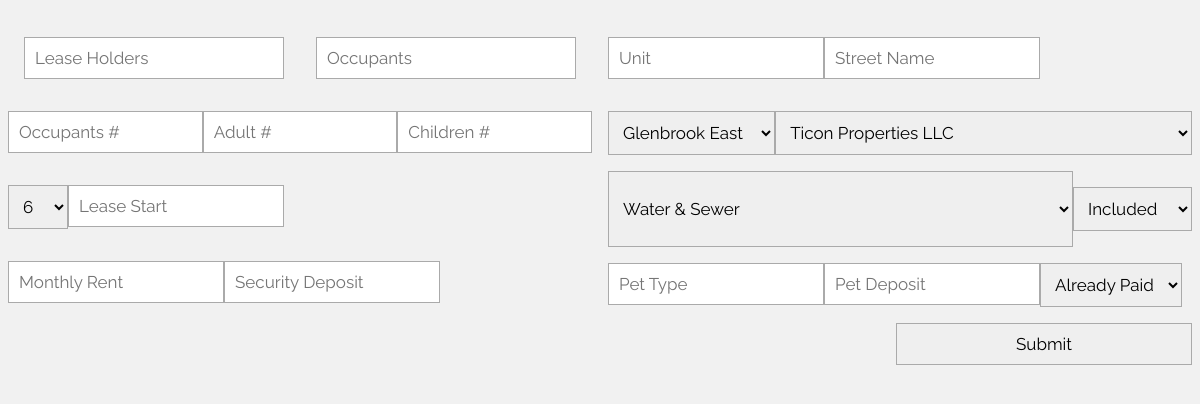
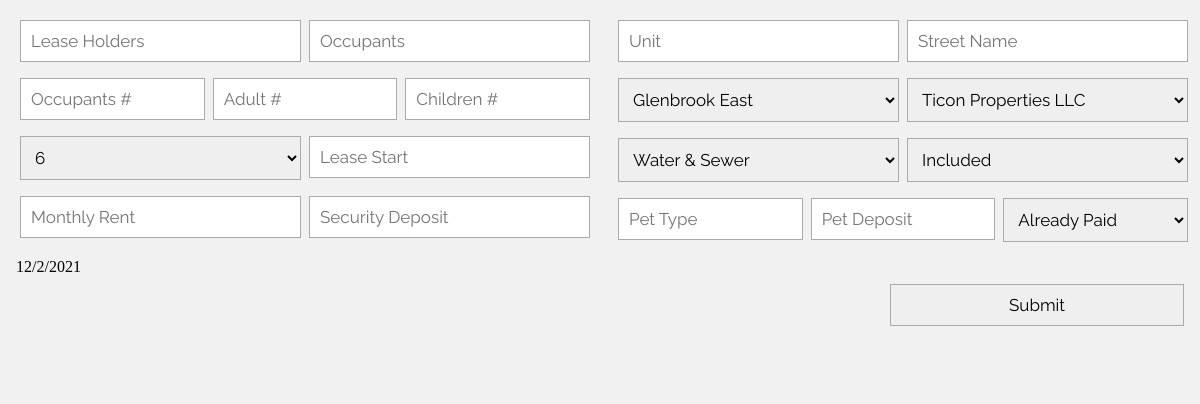
Before and after one commit to OrbitalT/Lease-Gen, an Electron app: page index.html in a window 1200 px wide. Drawn offline with nearby package versions, Linux system fonts and the light colour scheme; no server answers.

Commit message:
UI Done
UI is doneish, working on dynamic dates.

```diff
--- a/index.css
+++ b/index.css
@@ -1,5 +1,7 @@
 * {
     box-sizing: border-box;
+    width: -webkit-fill-available;
+    margin: 4px;
 }
 
 :root {
@@ -106,3 +108,27 @@ button:hover {
 .hidden {
     display: none;
 }
+
+.row {
+    display: flex;
+    /* flex-wrap: wrap; */
+    margin: 0 -10px;
+}
+
+.col-25 {
+    flex: 25%;
+}
+
+.col-50 {
+    flex: 50%;
+}
+
+.col-75 {
+    flex: 75%;
+}
+
+.col-25,
+.col-50,
+.col-75 {
+    padding: 0 16px;
+}
--- a/index.html
+++ b/index.html
@@ -8,32 +8,6 @@
 <meta http-equiv="Pragma" content="no-cache" />
 <meta http-equiv="Expires" content="0" />
 
-<style>
-    .row {
-        display: flex;
-        /* flex-wrap: wrap; */
-        margin: 0 -8px;
-    }
-
-    .col-25 {
-        flex: 25%;
-    }
-
-    .col-50 {
-        flex: 50%;
-    }
-
-    .col-75 {
-        flex: 75%;
-    }
-
-    .col-25,
-    .col-50,
-    .col-75 {
-        padding: 0 16px;
-    }
-</style>
-
 <body>
 
     <form id="form" onsubmit="window.location.reload();" action="">
@@ -42,12 +16,8 @@
         <div class="row">
             <div class="col-50">
                 <div class="row">
-                    <div class="col-50">
                     <p><input placeholder="Lease Holders" oninput="this.className = ''" name="LeaseHolders"></p>
-                    </div>
-                    <div class="col-50">
                     <p><input placeholder="Occupants" oninput="this.className = ''" name="Occupants"></p>
-                    </div>
                 </div>
                 <div class="row">
                     <p><input type="number" placeholder="Occupants #" oninput="this.className = ''"
@@ -125,6 +95,7 @@
                     </p>
                 </div>
                 <div class="row">
+                    <p>
                         <select name="Utilities" id="Utilities">
                             <option value="Water & Sewer">Water & Sewer</option>
                             <option value="No Utility">No Utility</option>
@@ -153,9 +124,24 @@
                     <p><input placeholder="Concession Type" oninput="this.className = ''" name="ConcessionType"></p> -->
                 </div>
             </div>
+
         </div>
+        <p id="spanDate"></p>
         <input style="width: 25%; float: right;" type="submit" value="Submit">
     </form>
+
+    <script>
+        var months = ['01', '02', '03', '04', '05', '06', '07',
+            '08', '09', '10', '11', '12'
+        ];
+
+        var tomorrow = new Date();
+
+        tomorrow.setTime(tomorrow.getTime() + (1000 * 3600 * 24));
+
+        document.getElementById("spanDate").innerHTML = months[tomorrow.getMonth()] + "/" + tomorrow.getDate() + "/" +
+            tomorrow.getFullYear();
+    </script>
 
     <script>
         $(document).ready(function () {
--- a/main.js
+++ b/main.js
@@ -19,7 +19,7 @@ const office = 'glenbrook';
 function createWindow() {
   const mainWindow = new BrowserWindow({
     width: 1200,
-    height: 1000,
+    height: 450,
     webPreferences: {
       nodeIntegration: true,
       contextIsolation: false,
```
Lines whose indentation alone changed are shown as unchanged.
